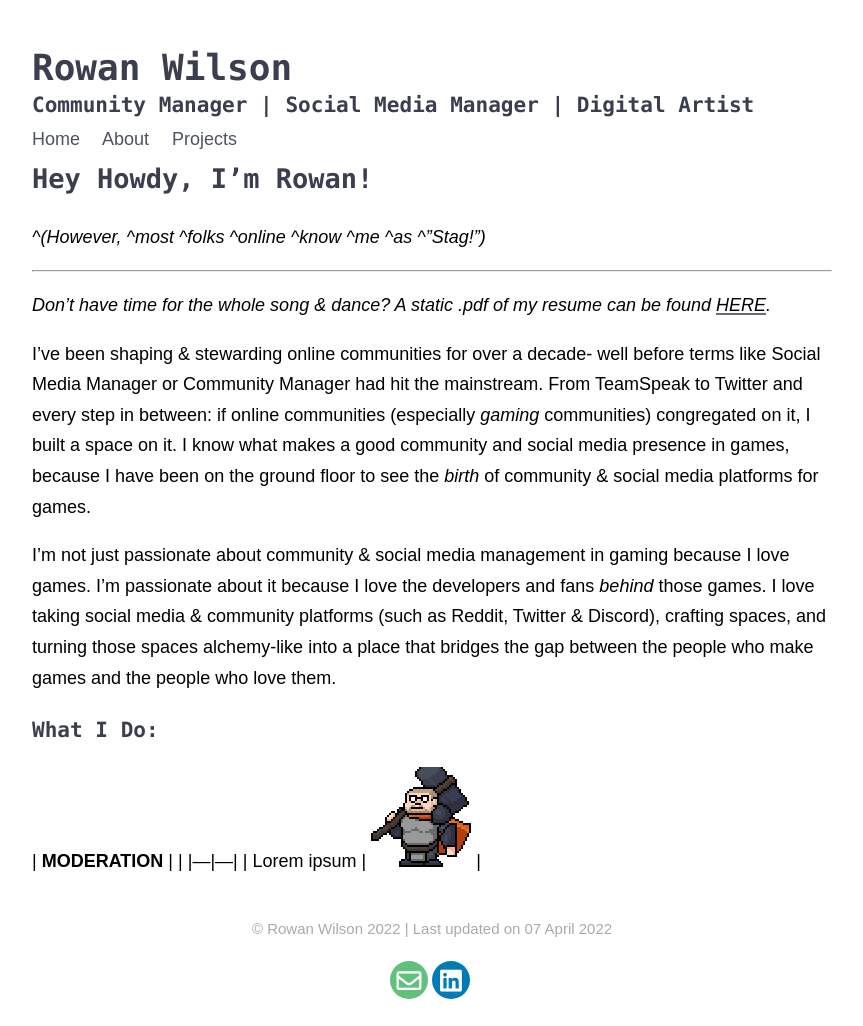
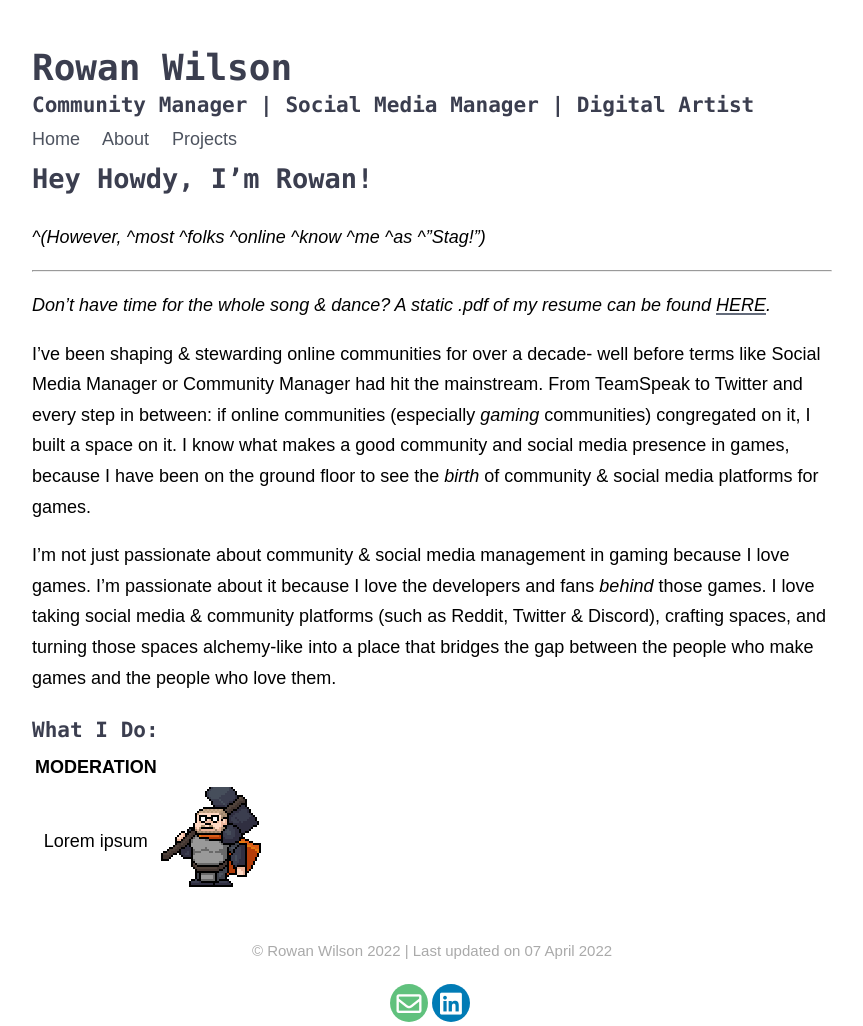
Before and after one commit to stagrunner/rowanjwilson, a Jekyll site: the page built from _pages/about.md, in a window 1280 px wide. Shown: the whole page, without its empty margins (208-1071 px from the left). Built offline with Jekyll 4.4.1, drawn with Linux system fonts in a browser that asks for light colours; nearby versions of some CDN libraries; before the commit the page ends 1003 px from its top, so only the background shows below that.

Commit message:
Update about.md

```diff
--- a/_pages/about.md
+++ b/_pages/about.md
@@ -18,6 +18,7 @@ I'm not just passionate about community & social media management in gaming beca
 
 
 ### What I Do:
-| **MODERATION** |  |
-|---|---|
-| Lorem ipsum | ![mod](/assets/images/mod.gif) |
+
+| MODERATION |  |
+|:--------:|:--------------------------:|
+| Lorem ipsum   | ![mod](/assets/images/mod.gif) |
```
